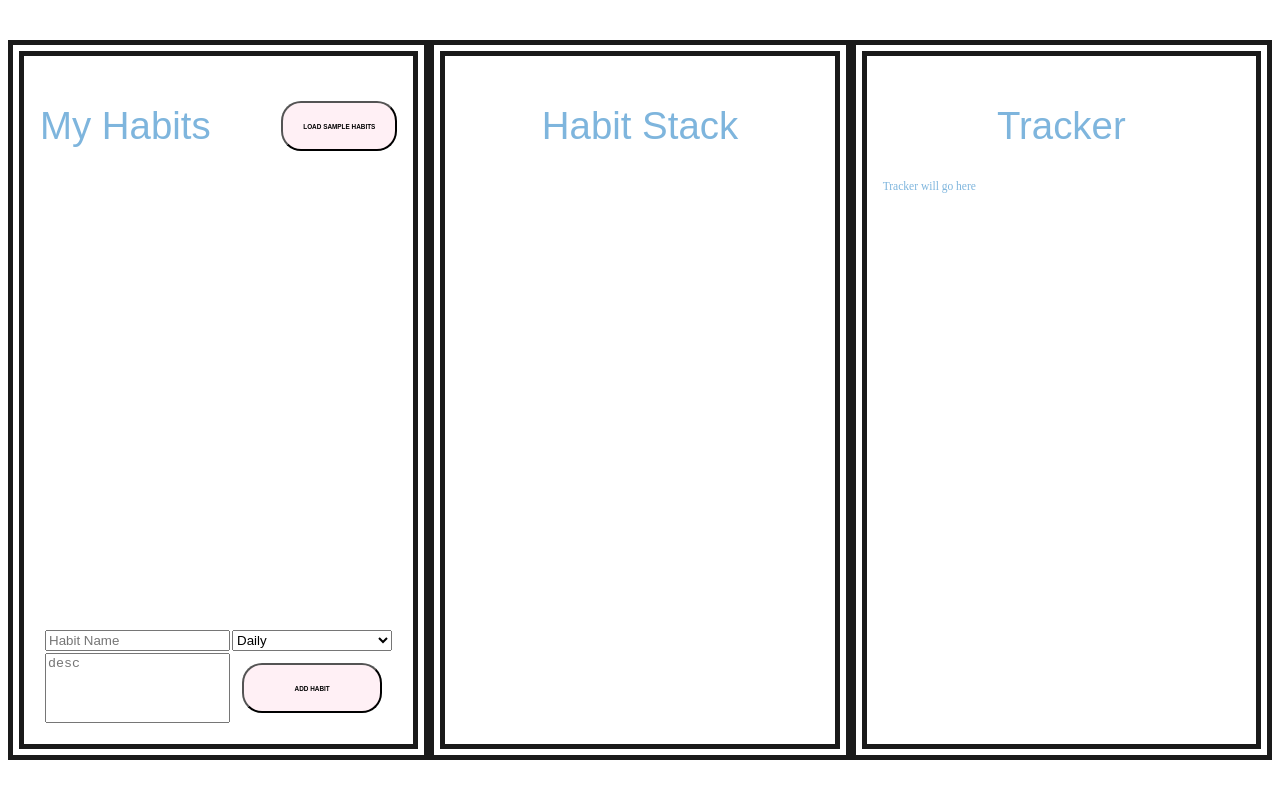
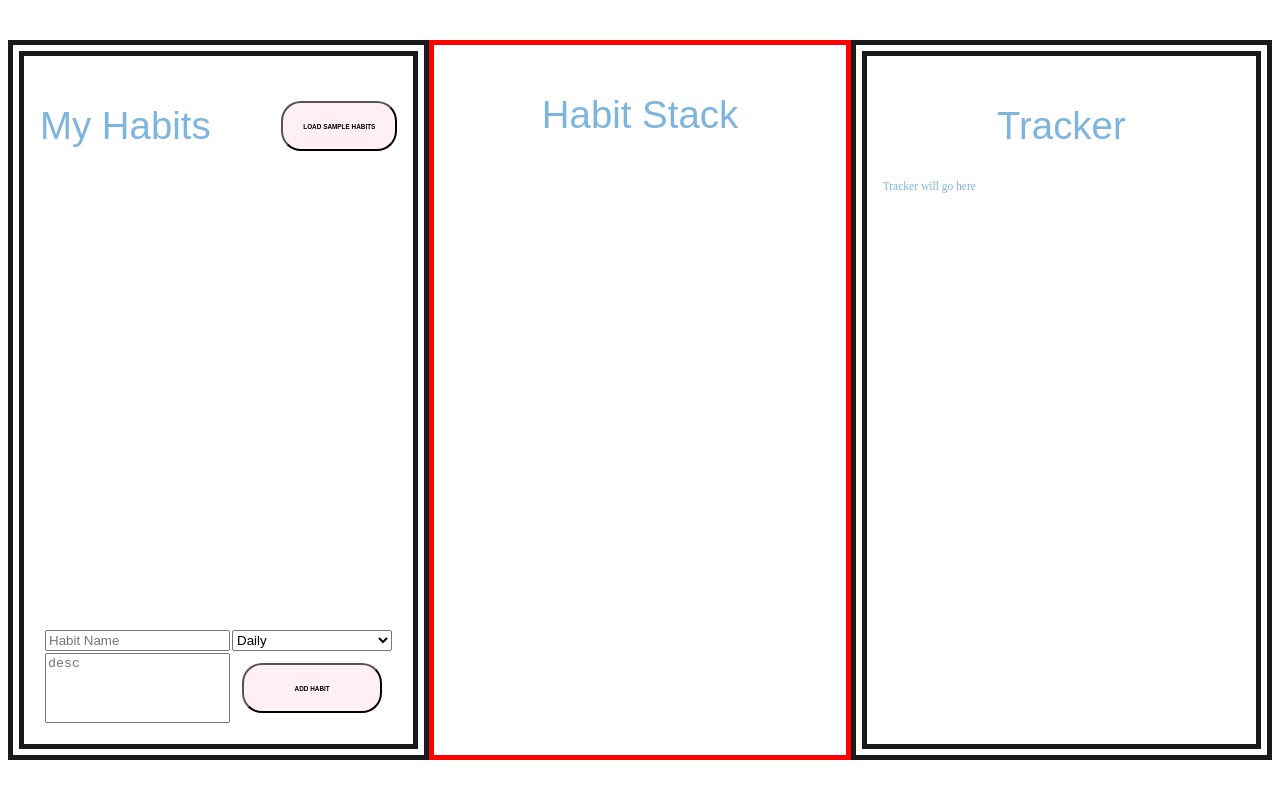
Before and after one commit to MatCre/Habit-Tracker, a React (Create React App) app in the folder habit-tracker/: page / in a window 1280 px wide. Built offline with nearby package versions, Linux system fonts and the light colour scheme.

Commit message:
removed habitStack component, added addToStack function to update habit stack with the selected habit

```diff
--- a/habit-tracker/src/Sass/app.scss
+++ b/habit-tracker/src/Sass/app.scss
@@ -31,3 +31,8 @@
 header.top {
     text-align: center;
 }
+
+.stack-wrap {
+    height: 90vh;
+    border: 5px solid red;
+}
```
